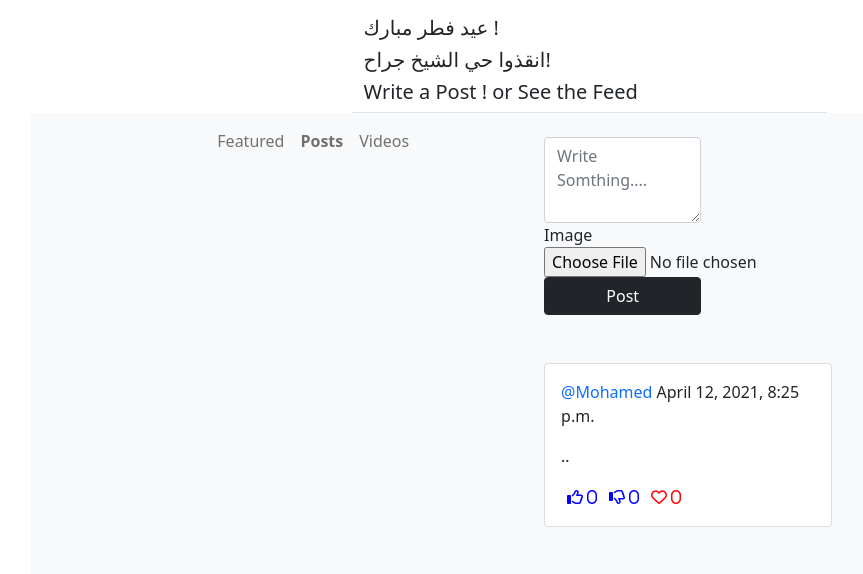
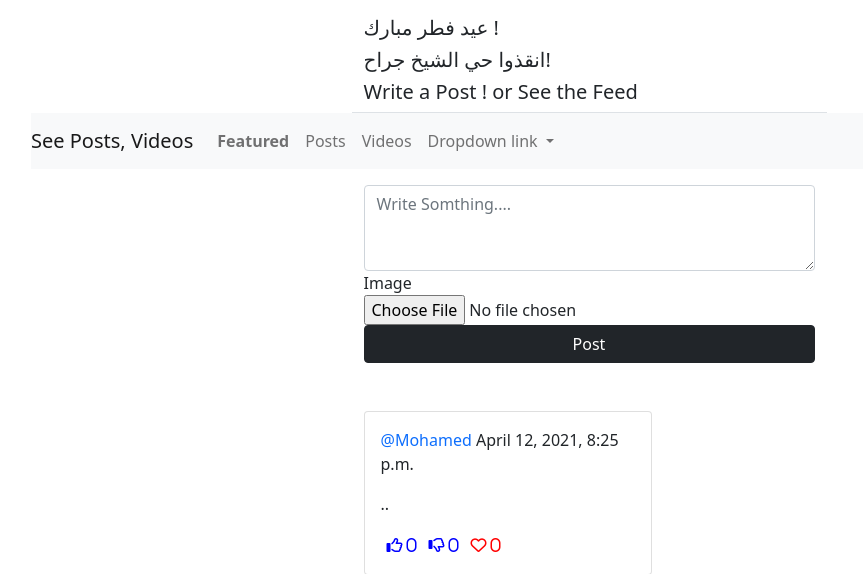
Before and after one commit to iAbdo2008/safecommunity, a Django app: page /social/post in a window 1280 px wide. Shown: the part 56-630 px from the top of the page, without its empty margins (51-914 px from the left). Run offline with Django 3.2, Linux system fonts and the light colour scheme; a user stored in the database is signed in; data comes from the database, SQL or seed files in the repository; data that the repository does not hold is empty; some libraries are stand-ins or nearby versions.

Commit message:
Update post_list.html

```diff
--- a/social/templates/Social/post_list.html
+++ b/social/templates/Social/post_list.html
@@ -19,14 +19,27 @@
 		  <div class="collapse navbar-collapse" id="navbarNavDropdown">
 		    <ul class="navbar-nav">
 		      <li class="nav-item active">
-			<a class="nav-link" href="{% url 'post-list' %}">Featured <span class="sr-only">(current)</span></a>
+			      <a class="nav-link" href="{% url 'post-list' %}"><strong>Featured </strong><span class="sr-only">(current)</span></a>
 		      </li>
 		      <li class="nav-item">
-			      <a class="nav-link" href="{% url 'fpost-list' %}"><strong>Posts </strong></a>
+			      <a class="nav-link" href="{% url 'fpost-list' %}">Posts </a>
 		      </li>
 		      <li class="nav-item">
 			<a class="nav-link" href="#">Videos</a>
 		      </li>
+			    <li class="nav-item dropdown">
+			<a class="nav-link dropdown-toggle" href="#" id="navbarDropdownMenuLink" data-toggle="dropdown" aria-haspopup="true" aria-expanded="false">
+			  Dropdown link
+			</a>
+			<div class="dropdown-menu" aria-labelledby="navbarDropdownMenuLink">
+			  <a class="dropdown-item" href="#">Action</a>
+			  <a class="dropdown-item" href="#">Another action</a>
+			  <a class="dropdown-item" href="#">Something else here</a>
+			</div>
+		      </li>
+		    </ul>
+		  </div>
+		</nav>
 
 	<div class="row justify-content-center mt-3 mb-5">
 		<div class="col-md-5 col-sm-12 border-bottom">
```
